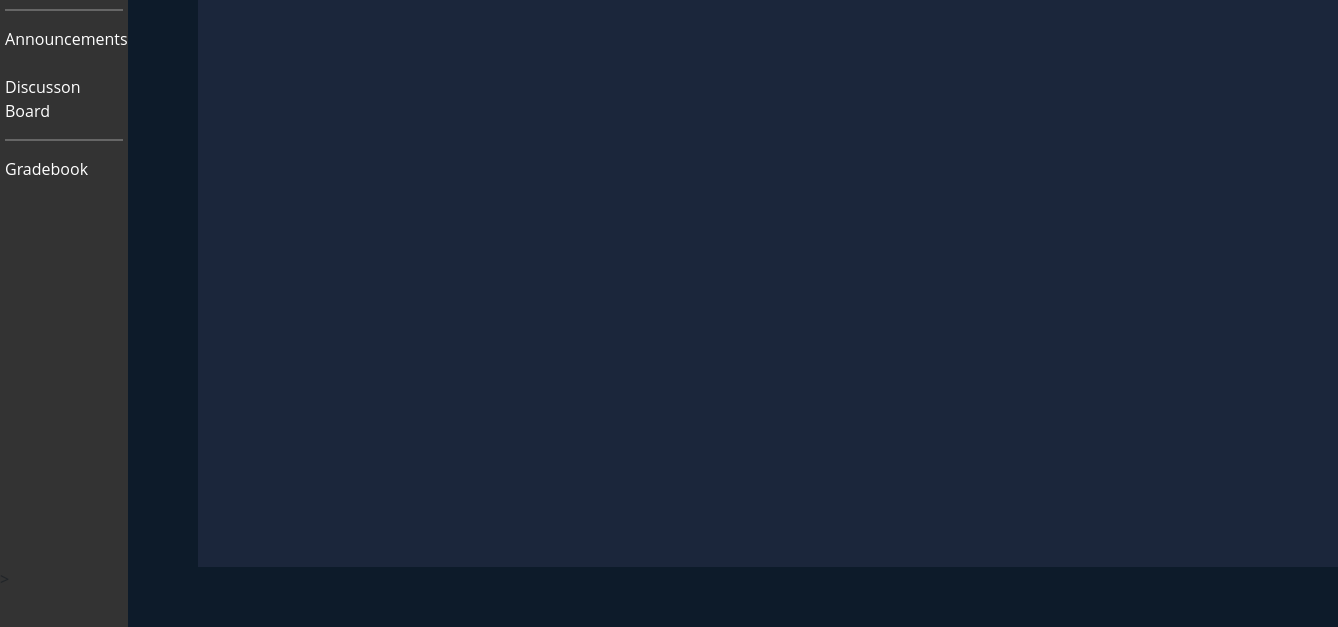
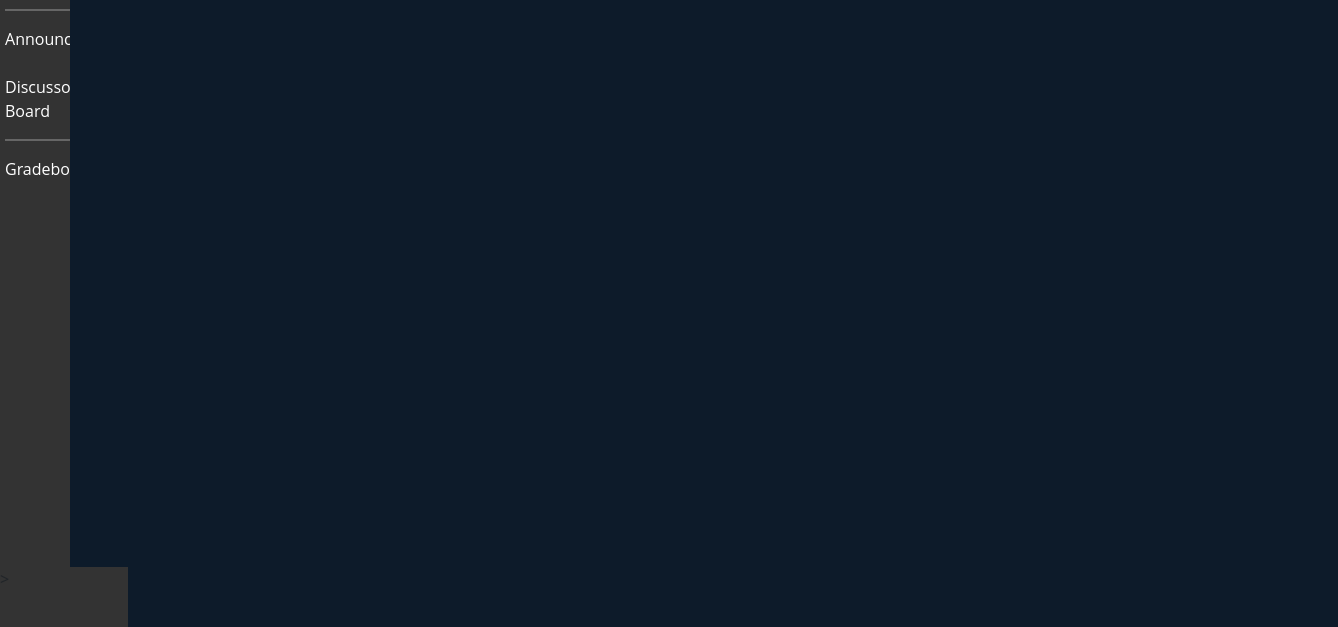
Before and after one commit to Bryan0x05/software_eng_I_project, a website: page index.html in a window 1280 px wide. Shown: the part 173-800 px from the top of the page, 1338 px wide, since content can reach past the window. Drawn offline with nearby package versions, Linux system fonts and the light colour scheme; no server answers.

Commit message:
finally fixed the css to not break the buttons

```diff
--- a/index.html
+++ b/index.html
@@ -14,12 +14,9 @@
             background-color: #0D1B2A;
         }
 
-
         .container {
-            background-color: #1B263B;
+            background-color: #0D1B2A;
             min-height: 700px;
-            position: relative;
-            left: 10%;
             z-index: -2;
         }
 
@@ -174,6 +171,7 @@
             margin-top: 2%;
         }
 
+
 #sidebar{
     position: fixed;
     font-family: "Open Sans",sans-serif;
@@ -202,6 +200,7 @@
 </head>
 
 <body>
+
     <div id = "sidebar">
         <p class = "fw-bold">COMP 4110 p 1 201 Software Engineering I 2022 Fall</p>
         <p>
```
Lines whose indentation alone changed are shown as unchanged.
